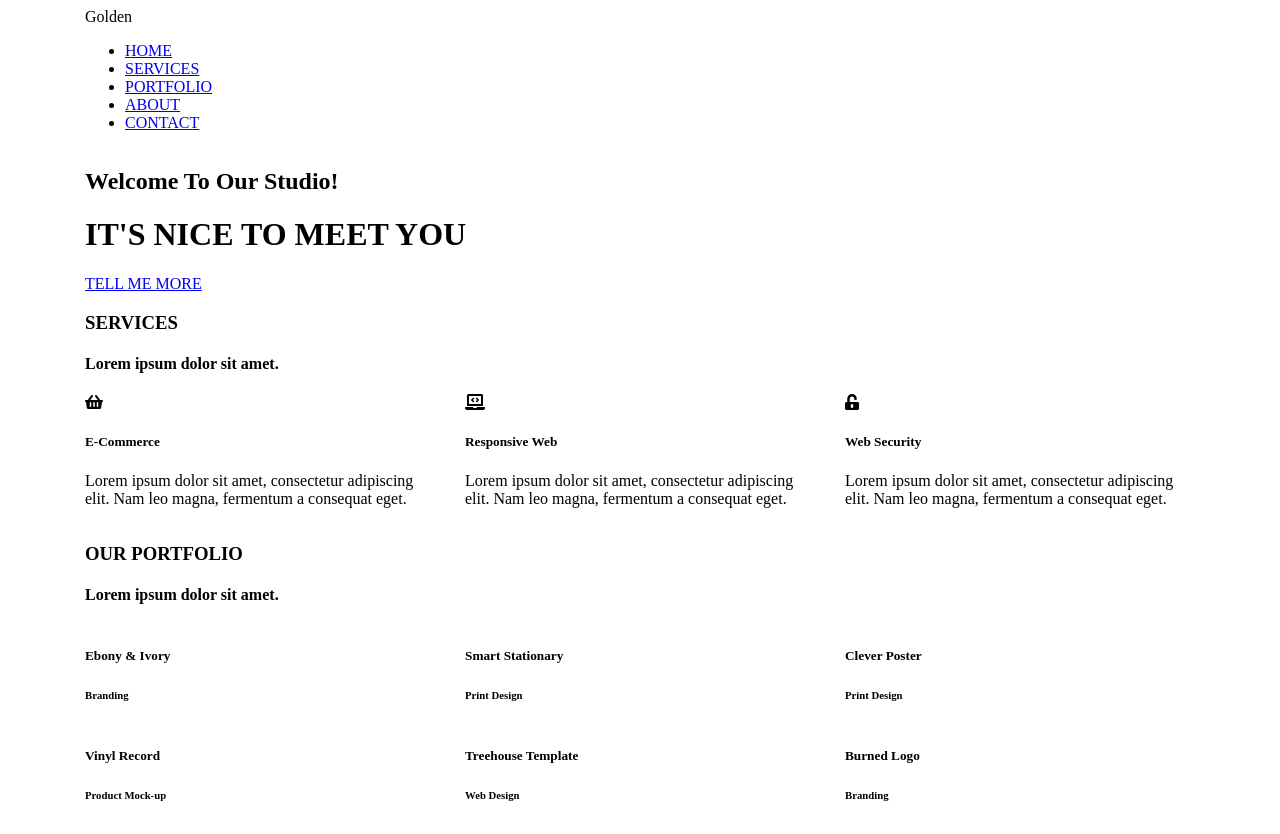
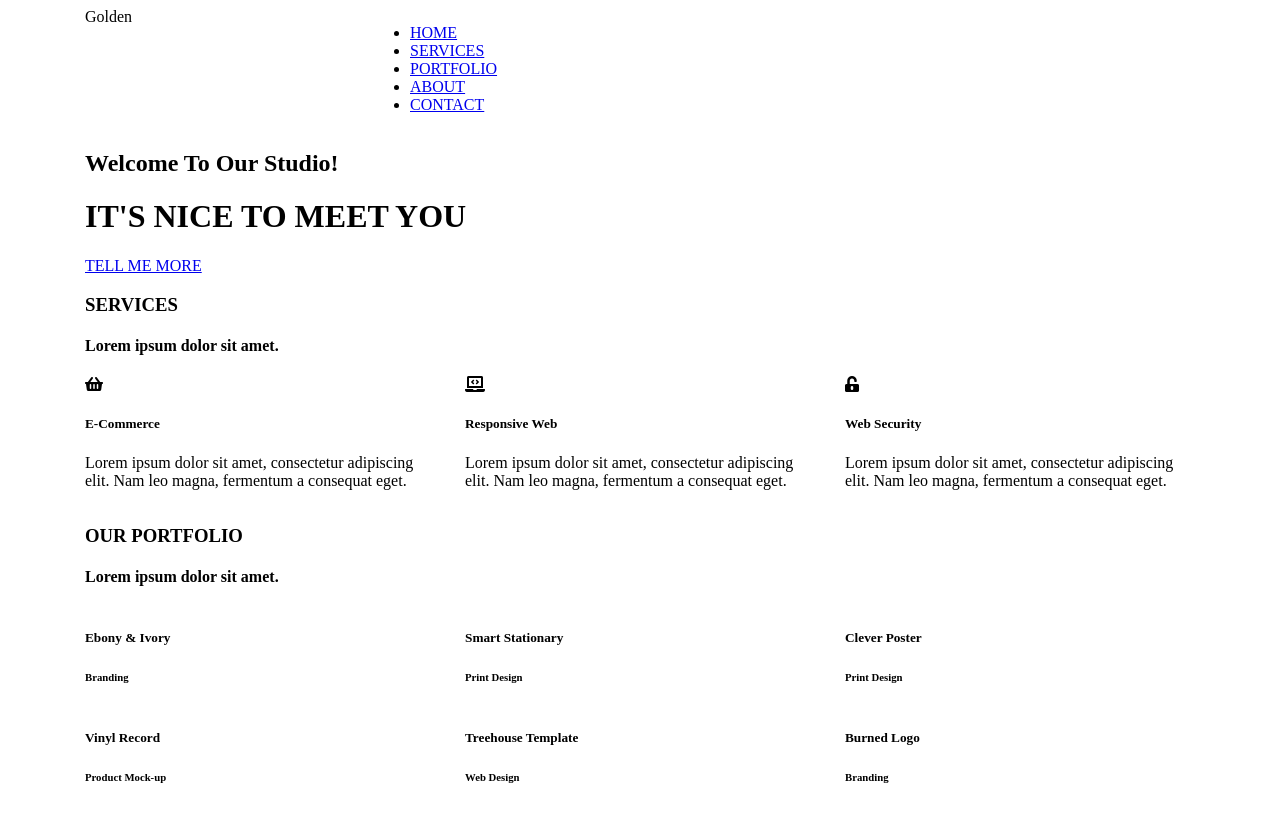
Before and after one commit to Eryk-Dadsi/zadanie-golden, a website: page index.html in a window 1280 px wide. Drawn offline with Linux system fonts and the light colour scheme.

Commit message:
Change navigation html

```diff
--- a/index.html
+++ b/index.html
@@ -14,8 +14,10 @@
     <nav class="navigation">
         <div class="container">
             <div class="row">
-                <div class="col-12">
+                <div class="col-3">
                     <span>Golden</span>
+                </div>
+                <div class="col-6">
                     <ul>
                         <li>
                             <a href="#">HOME</a>
```
